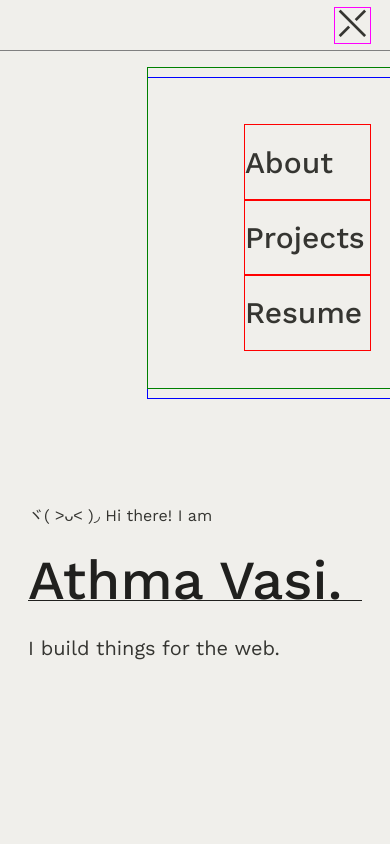
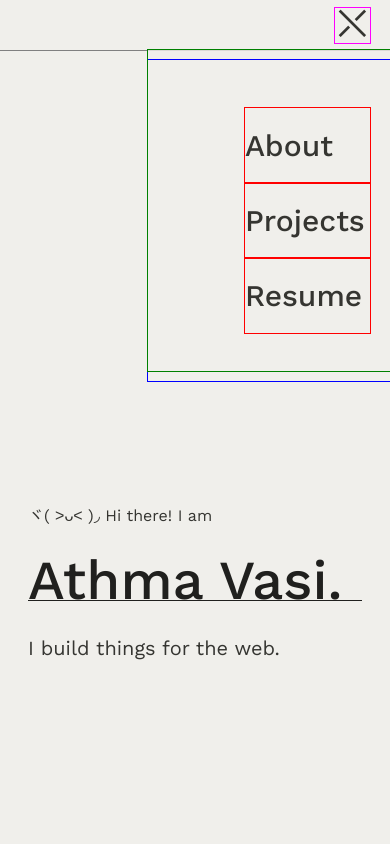
Before and after one commit to Athma-Vasi/personal-portfolio, a website built with Parcel: page src/index.html in a window 390 px wide. Both pictures are taken after a click on the element 352 px from the left and 25 px from the top of the page. Shown: the top 844 px of the page. Built offline with nearby package versions, Linux system fonts and the light colour scheme.

Commit message:
fix modal container sticking when scrolling but header disappears

```diff
--- a/src/eventHandlers/handleWindowScroll.ts
+++ b/src/eventHandlers/handleWindowScroll.ts
@@ -4,6 +4,7 @@ import {
   addClassesToElem,
   removeClassesFromElem,
 } from "../functions/elementCreators";
+import { removeMenuModal } from "./handleNavbarBurgerClick";
 
 /**
  * @description Handles window scroll event. Displays header on scroll up and hides on scroll down. Stores current scroll position in localforage.
@@ -47,14 +48,14 @@ async function handleWindowScroll(this: Window, _event: Event): Promise<void> {
     currentScrollPosition > previousScrollPosition ? "down" : "up";
 
   const header = document.querySelector<HTMLElement>(".header");
+  const modalContainer =
+    document.querySelector<HTMLElement>(".modal__container");
 
-  // if header exists, add or remove header--hidden class based on scroll direction
-  if (header) {
+  // if header and modalContainer exist, and modalContainer is not displayed, then add/remove header--hidden class
+  if (header && modalContainer && modalContainer.style.display === "none") {
     if (scrollDirection === "down") {
-      // header.classList.add("header--hidden");
       addClassesToElem(["header--hidden"])(header);
     } else {
-      // header.classList.remove("header--hidden");
       removeClassesFromElem(["header--hidden"])(header);
     }
   }
--- a/src/index.css
+++ b/src/index.css
@@ -8,6 +8,8 @@
 
   --width-min: 320px;
   --width-max: 1800px;
+
+  --header-height: clamp(5rem, 7vw, 10rem);
 
   --padding-x: clamp(2rem, 3vw, 4rem);
   --padding-y: clamp(2rem, 3vw, 4rem);
@@ -171,7 +173,7 @@ a:hover {
   top: 0;
   left: 0;
   width: 100%;
-  height: clamp(5rem, 7vw, 10rem);
+  height: var(--header-height);
   transition: transform 0.382s ease-in-out;
 }
 
@@ -455,11 +457,11 @@ a:hover {
   /* mobile menu modal */
   .modal__container {
     position: fixed;
-    top: clamp(4rem, 8vh, 8rem);
+    top: var(--header-height);
     right: 0;
     width: 62%;
     height: 38%;
-    background-color: var(--colour-background);
+    background: var(--colour-navbar-background);
     z-index: var(--z-index);
     /* display: none; */
     outline: 1px solid green;
```
Also changed, not shown: 4 other files.
